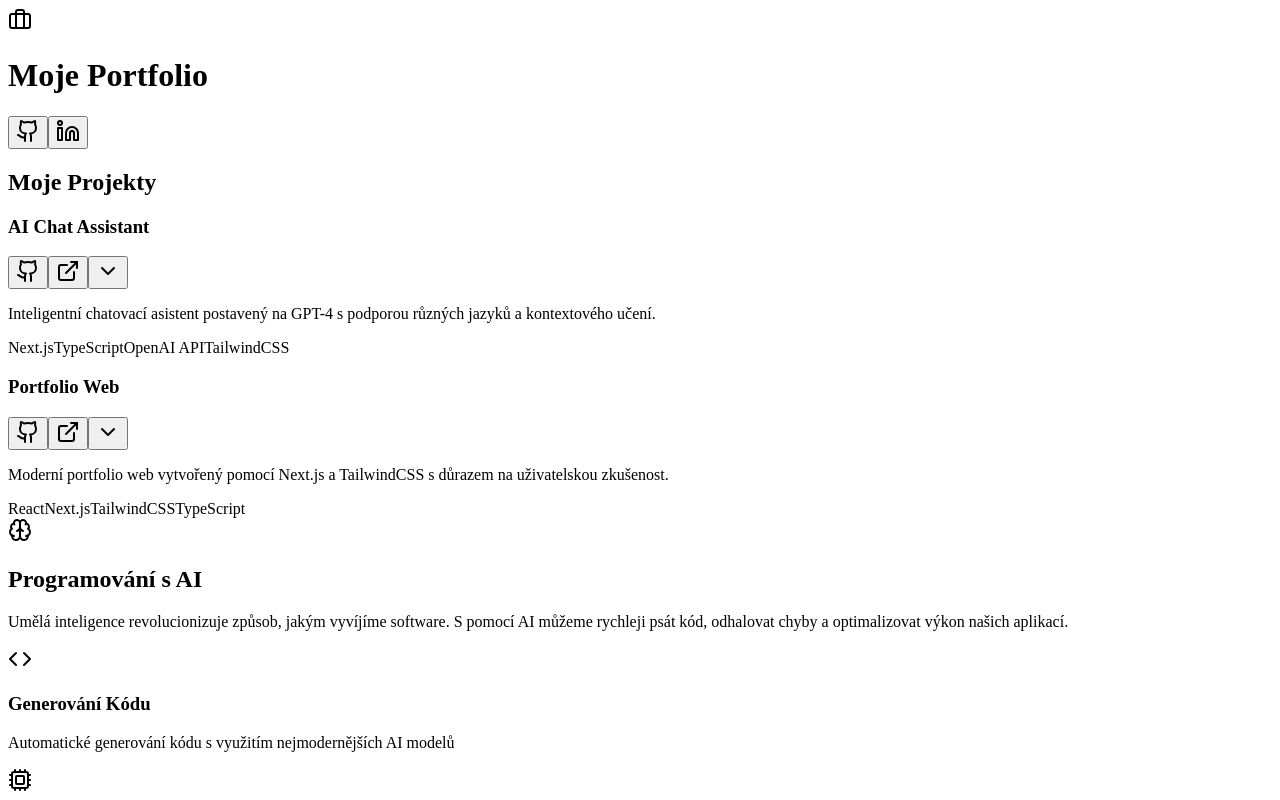
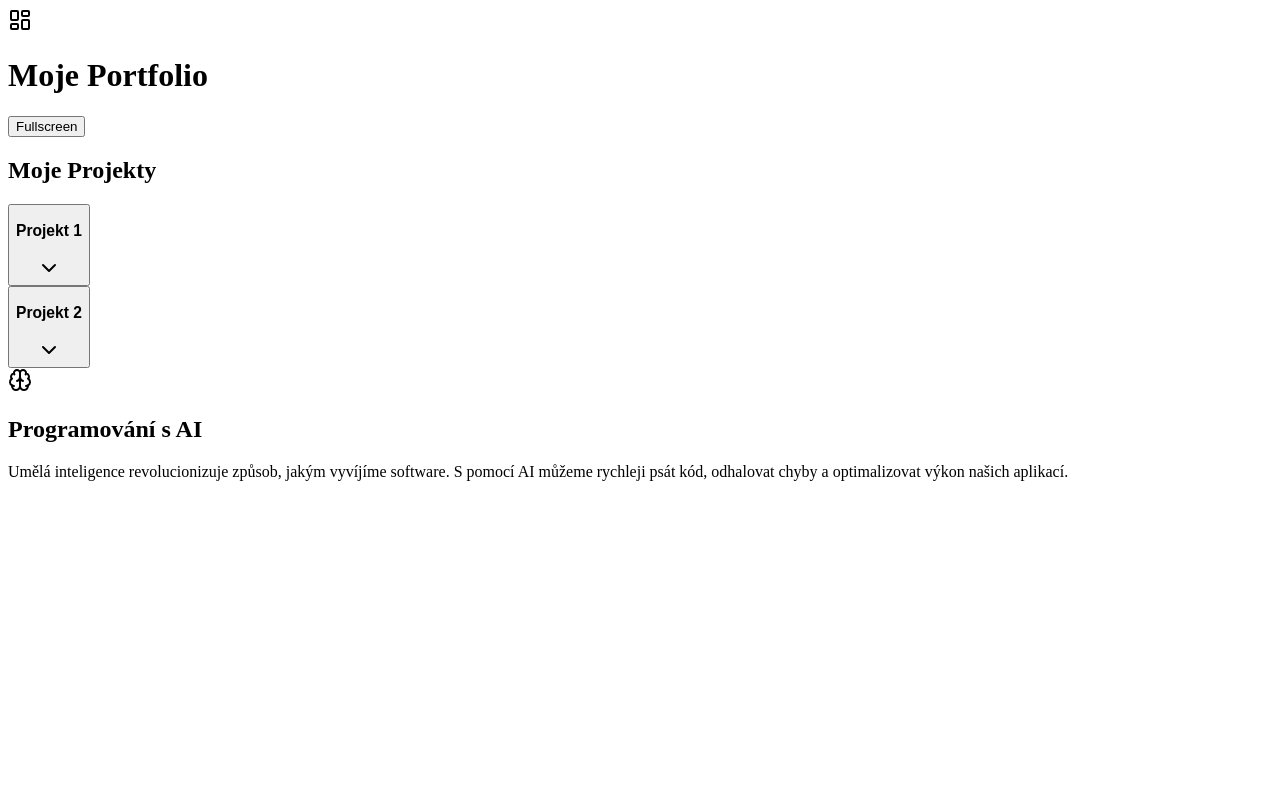
Before and after one commit to Skapcz/portfolio, a Next.js app: page / in a window 1280 px wide. Shown: the top 800 px of the page. Built offline with nearby package versions, Linux system fonts and the light colour scheme.

Commit message:
portfolio9

```diff
--- a/app/page.tsx
+++ b/app/page.tsx
@@ -5,9 +5,9 @@ import AISection from '../components/ai-section'
 
 export default function Home() {
   return (
-    <div className="min-h-screen bg-gradient-to-b from-indigo-100 to-purple-100">
+    <div className="min-h-screen bg-[#F0F0FF]">
       <Header />
-      <main className="container mx-auto px-4 py-8">
+      <main>
         <ProjectSection />
         <AISection />
       </main>
--- a/components/ai-section.tsx
+++ b/components/ai-section.tsx
@@ -1,44 +1,17 @@
 import React from 'react'
-import { Brain, Code, Cpu, GitBranch } from 'lucide-react'
-
-const features = [
-  {
-    icon: <Code className="h-6 w-6" />,
-    title: 'Generování Kódu',
-    description: 'Automatické generování kódu s využitím nejmodernějších AI modelů'
-  },
-  {
-    icon: <Cpu className="h-6 w-6" />,
-    title: 'Optimalizace',
-    description: 'Inteligentní optimalizace výkonu a čistoty kódu'
-  },
-  {
-    icon: <GitBranch className="h-6 w-6" />,
-    title: 'Verzování',
-    description: 'Chytré správa verzí a automatické řešení konfliktů'
-  }
-]
+import { Brain } from 'lucide-react'
 
 export default function AISection() {
   return (
-    <section className="my-12 bg-gradient-to-br from-indigo-50 to-purple-50 rounded-2xl shadow-lg p-8">
-      <div className="flex items-center justify-center mb-8">
-        <Brain className="text-indigo-600 h-10 w-10 mr-4" />
-        <h2 className="text-3xl font-bold text-indigo-800">Programování s AI</h2>
+    <div className="p-4 bg-white rounded-lg shadow mx-4">
+      <div className="flex items-center gap-2 mb-4">
+        <Brain className="h-5 w-5 text-[#4834D4]" />
+        <h2 className="text-[#4834D4] font-medium">Programování s AI</h2>
       </div>
-      <p className="text-gray-700 text-lg text-center max-w-3xl mx-auto mb-12">
+      <p className="text-gray-600">
         Umělá inteligence revolucionizuje způsob, jakým vyvíjíme software. S pomocí AI můžeme rychleji psát kód,
         odhalovat chyby a optimalizovat výkon našich aplikací.
       </p>
-      <div className="grid md:grid-cols-3 gap-8">
-        {features.map((feature, index) => (
-          <div key={index} className="bg-white p-6 rounded-xl shadow-md hover:shadow-lg transition-shadow duration-300">
-            <div className="text-indigo-600 mb-4">{feature.icon}</div>
-            <h3 className="text-xl font-semibold text-indigo-800 mb-2">{feature.title}</h3>
-            <p className="text-gray-600">{feature.description}</p>
-          </div>
-        ))}
-      </div>
-    </section>
+    </div>
   )
 }
--- a/components/header.tsx
+++ b/components/header.tsx
@@ -1,26 +1,16 @@
 import React from 'react'
-import { Briefcase, Github, Linkedin } from 'lucide-react'
-import { Button } from './ui/button'
+import { LayoutDashboard } from 'lucide-react'
 
 export default function Header() {
   return (
-    <header className="bg-gradient-to-r from-indigo-600 to-purple-600 text-white py-6 shadow-lg">
-      <div className="container mx-auto px-4">
-        <div className="flex justify-between items-center">
-          <div className="flex items-center space-x-3">
-            <Briefcase className="h-8 w-8" />
-            <h1 className="text-3xl font-bold">Moje Portfolio</h1>
-          </div>
-          <div className="flex space-x-4">
-            <Button variant="ghost" size="icon" className="text-white hover:bg-white/20">
-              <Github className="h-5 w-5" />
-            </Button>
-            <Button variant="ghost" size="icon" className="text-white hover:bg-white/20">
-              <Linkedin className="h-5 w-5" />
-            </Button>
-          </div>
-        </div>
+    <header className="bg-[#6C5CE7] text-white py-4 px-4 flex justify-between items-center">
+      <div className="flex items-center gap-2">
+        <LayoutDashboard className="h-6 w-6" />
+        <h1 className="text-xl font-medium">Moje Portfolio</h1>
       </div>
+      <button className="bg-black/20 px-3 py-1 rounded text-sm">
+        Fullscreen
+      </button>
     </header>
   )
 }
--- a/components/project-section.tsx
+++ b/components/project-section.tsx
@@ -2,25 +2,18 @@
 
 import React, { useState } from 'react'
 import { Collapsible, CollapsibleContent, CollapsibleTrigger } from './ui/collapsible'
-import { Button } from './ui/button'
-import { ChevronDown, ChevronUp, Github, ExternalLink } from 'lucide-react'
+import { ChevronDown } from 'lucide-react'
 
 const projects = [
   {
     id: 1,
-    name: 'AI Chat Assistant',
-    description: 'Inteligentní chatovací asistent postavený na GPT-4 s podporou různých jazyků a kontextového učení.',
-    url: 'https://example.com/project1',
-    github: 'https://github.com/yourusername/project1',
-    technologies: ['Next.js', 'TypeScript', 'OpenAI API', 'TailwindCSS']
+    name: 'Projekt 1',
+    description: 'Popis prvního projektu'
   },
   {
     id: 2,
-    name: 'Portfolio Web',
-    description: 'Moderní portfolio web vytvořený pomocí Next.js a TailwindCSS s důrazem na uživatelskou zkušenost.',
-    url: 'https://example.com/project2',
-    github: 'https://github.com/yourusername/project2',
-    technologies: ['React', 'Next.js', 'TailwindCSS', 'TypeScript']
+    name: 'Projekt 2',
+    description: 'Popis druhého projektu'
   }
 ]
 
@@ -32,47 +25,27 @@ export default function ProjectSection() {
   }
 
   return (
-    <section className="my-12">
-      <h2 className="text-3xl font-bold mb-8 text-indigo-800 text-center">Moje Projekty</h2>
-      <div className="space-y-6">
+    <div className="p-4">
+      <h2 className="text-[#4834D4] text-2xl font-bold mb-4">Moje Projekty</h2>
+      <div className="space-y-4">
         {projects.map(project => (
           <Collapsible key={project.id} open={openStates[project.id]} onOpenChange={() => toggleOpen(project.id)}>
-            <div className="bg-white rounded-xl shadow-lg hover:shadow-xl transition-shadow duration-300">
-              <div className="p-6">
-                <div className="flex justify-between items-center">
-                  <h3 className="text-2xl font-bold text-indigo-600">{project.name}</h3>
-                  <div className="flex space-x-2">
-                    <Button variant="ghost" size="sm" className="text-gray-600 hover:text-indigo-600">
-                      <Github className="h-5 w-5" />
-                    </Button>
-                    <Button variant="ghost" size="sm" className="text-gray-600 hover:text-indigo-600">
-                      <ExternalLink className="h-5 w-5" />
-                    </Button>
-                    <CollapsibleTrigger asChild>
-                      <Button variant="ghost" size="sm">
-                        {openStates[project.id] ? <ChevronUp /> : <ChevronDown />}
-                      </Button>
-                    </CollapsibleTrigger>
-                  </div>
+            <div className="bg-white rounded-lg shadow">
+              <CollapsibleTrigger className="w-full">
+                <div className="p-4 flex items-center justify-between">
+                  <h3 className="text-[#4834D4] font-medium">{project.name}</h3>
+                  <ChevronDown className={`h-5 w-5 transition-transform ${openStates[project.id] ? 'rotate-180' : ''}`} />
                 </div>
-                <p className="text-gray-600 mt-4">{project.description}</p>
-                <div className="flex flex-wrap gap-2 mt-4">
-                  {project.technologies.map(tech => (
-                    <span key={tech} className="px-3 py-1 bg-indigo-100 text-indigo-700 rounded-full text-sm">
-                      {tech}
-                    </span>
-                  ))}
+              </CollapsibleTrigger>
+              <CollapsibleContent>
+                <div className="px-4 pb-4 text-gray-600">
+                  {project.description}
                 </div>
-                <CollapsibleContent>
-                  <div className="mt-6 border rounded-lg overflow-hidden bg-gray-50">
-                    <iframe src={project.url} className="w-full h-96" title={project.name} />
-                  </div>
-                </CollapsibleContent>
-              </div>
+              </CollapsibleContent>
             </div>
           </Collapsible>
         ))}
       </div>
-    </section>
+    </div>
   )
 }
```
